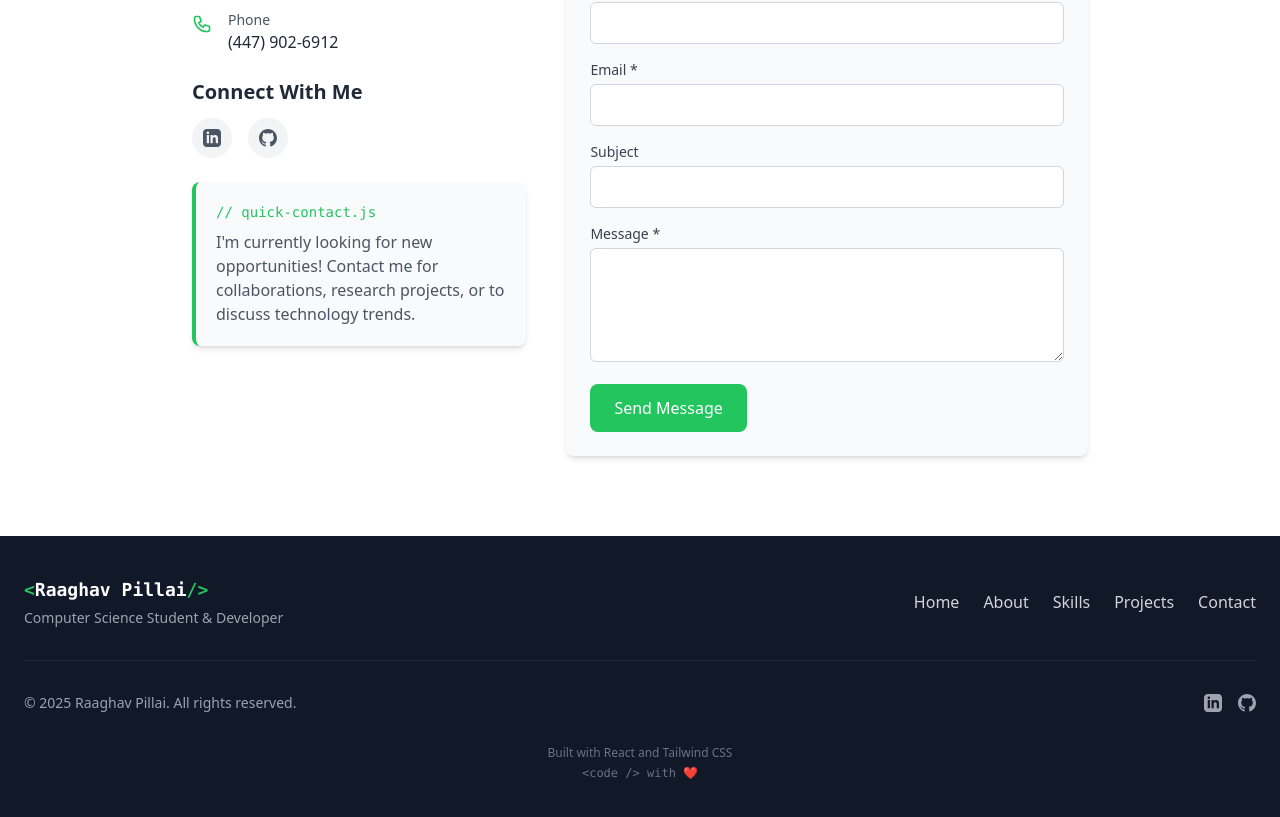
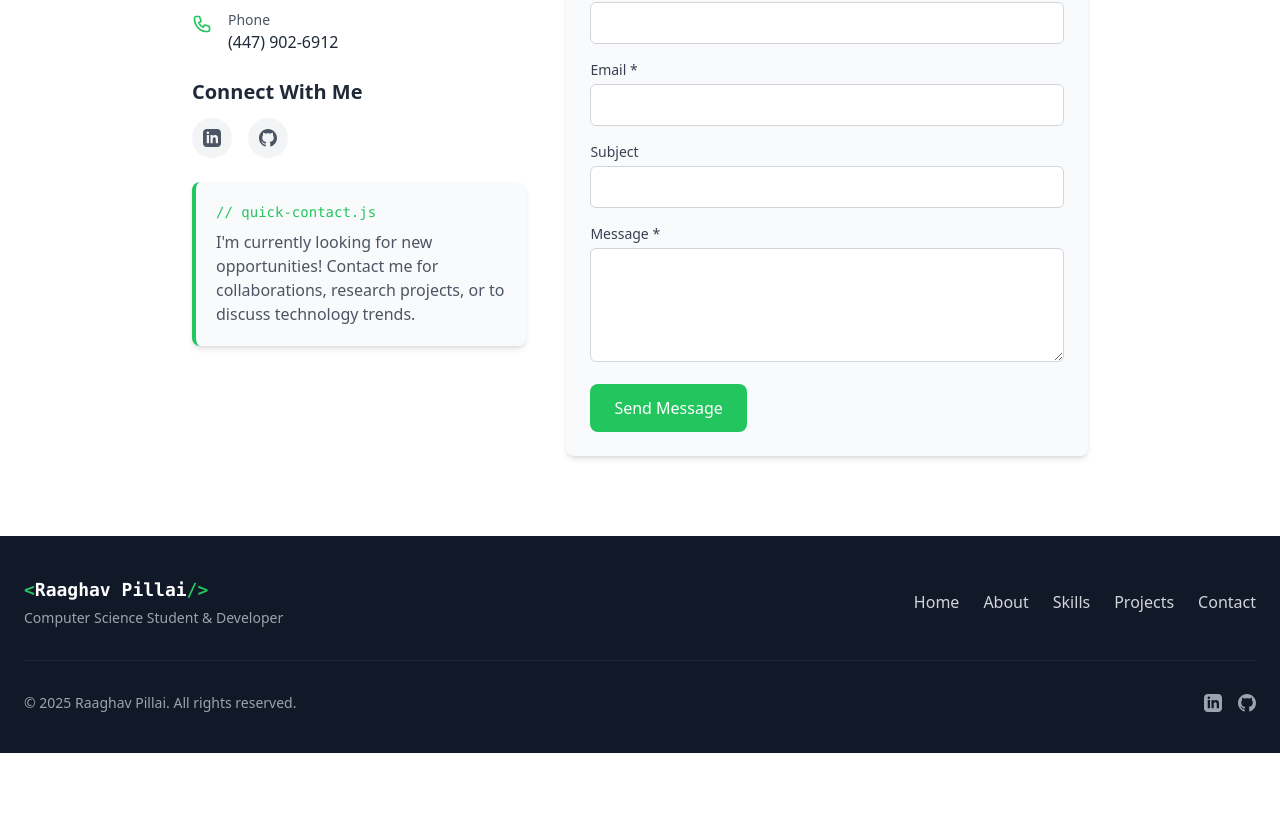
Before and after one commit to Raaghav-Pillai/raaghav-pillai.github.io, a React (Vite) app: page / in a window 1280 px wide. Shown: the part 3951-4768 px from the top of the page. After the commit the page ends 4704 px from the top, so only its background shows below. Built offline with nearby package versions, Linux system fonts and the light colour scheme.

Commit message:
added footer changes

```diff
--- a/package.json
+++ b/package.json
@@ -3,7 +3,7 @@
   "private": true,
   "version": "0.0.0",
   "type": "module",
-  "homepage": "https://raaghav-pillai.github.io/",
+  "homepage": "https://Raaghav-Pillai/raaghav-pillai.github.io/",
   "scripts": {
     "predeploy": "npm run build",
     "deploy": "gh-pages -d dist",
--- a/src/components/Footer.jsx
+++ b/src/components/Footer.jsx
@@ -82,11 +82,6 @@ const Footer = () => {
             </a>
           </div>
         </div>
-
-        <div className="mt-8 text-center text-xs text-gray-500">
-          <p>Built with React and Tailwind CSS</p>
-          <p className="mt-1 font-mono">{'<code /> with ❤️'}</p>
-        </div>
       </div>
     </footer>
   );
```
